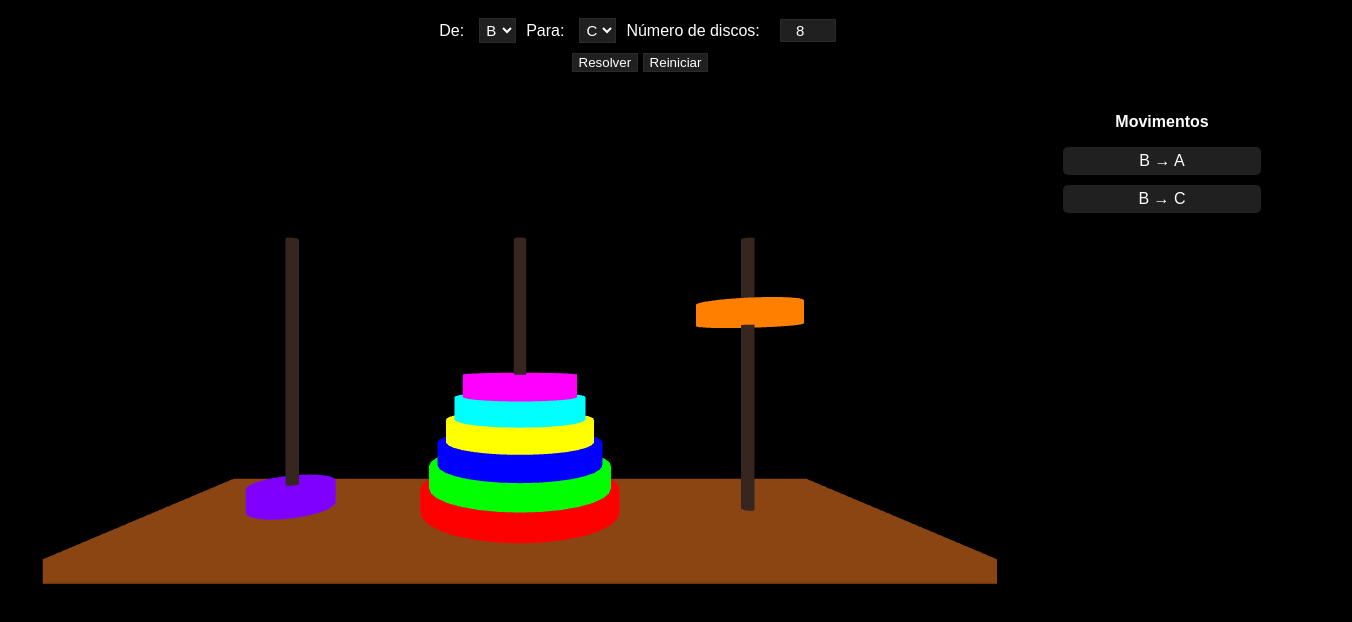
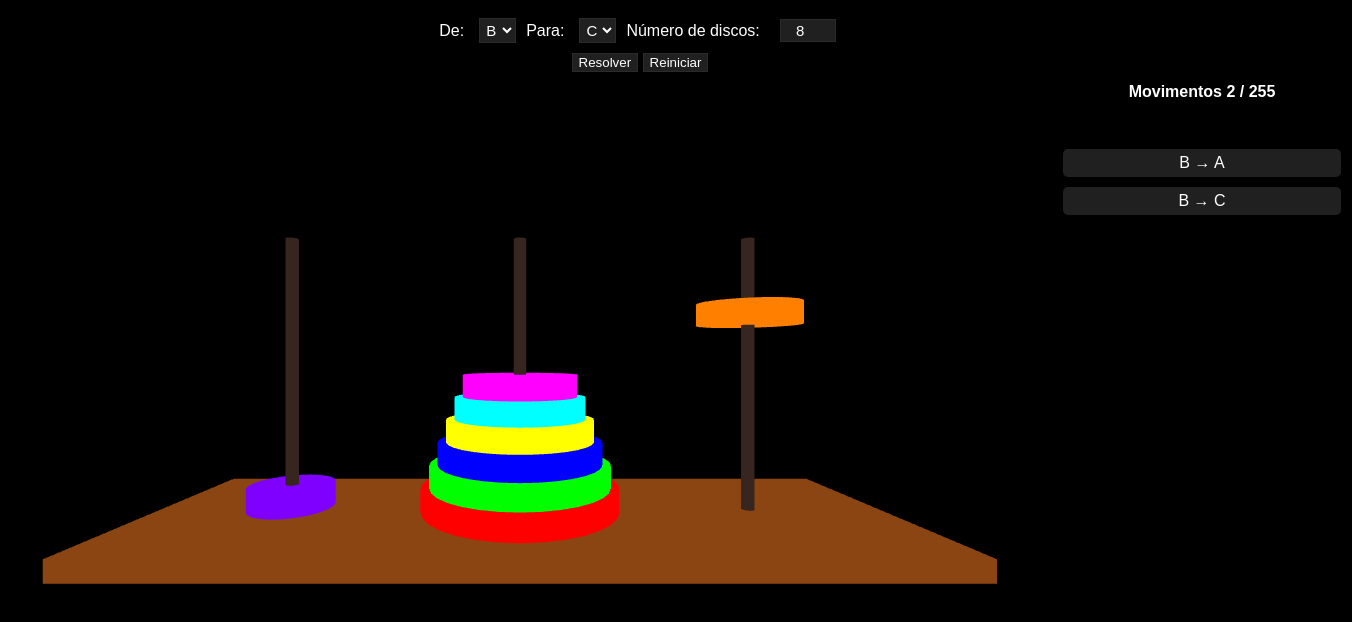
Before and after one commit to projeto-de-algoritmos-2024/D-C_TorresDeHanoi, a website built with Vite: page src/index.html in a window 1280 px wide. Both pictures are taken after a click on the button "Resolver". Shown: the part 90-712 px from the top of the page, 1352 px wide, since content can reach past the window. Built offline with nearby package versions, Linux system fonts and the light colour scheme; animation ran at ten frames a second.

Commit message:
ajustes css

```diff
--- a/src/index.html
+++ b/src/index.html
@@ -38,10 +38,12 @@
             <div>
                 <canvas id="canvas" width="800" height="400"></canvas>
             </div>
-            <div id="movements">
-                <p>Movimentos</p>
-                <ol id="movementsList">
-                </ol>
+            <div class="container">
+                <p id="movementsTitle">Movimentos <span id="count"></span><span id="total"></span></p>
+                <div id="movements">
+                    <ol id="movementsList">
+                    </ol>
+                </div>
             </div>
         </section>
     </body>
--- a/src/script.js
+++ b/src/script.js
@@ -10,6 +10,7 @@ class Game {
         this.disks = [];
         this.moveList = [];
         this.controller = new AbortController();
+        this.counter = 0;
 
         this.pegDisks = { 0: [], 1: [], 2: [] }; // Discos em cada haste
         this.fov = 50;
@@ -34,6 +35,11 @@ class Game {
         this.toPeg = document.querySelector('#toPeg');
         this.toPeg.addEventListener('change', () => {
         })
+
+        this.numMoves = document.querySelector('#total');
+        this.numMoves.innerText = '';
+
+        this.count = document.querySelector('#count');
 
         this.inputDisks = document.querySelector('#numberDisks');
         this.inputDisks.value = this.numDisks;
@@ -127,6 +133,9 @@ class Game {
 
         this.resetSelects();
         this.numDisks = 8;
+        this.counter = 0;
+        this.count.innerText = '';
+        this.numMoves.innerText = '';
 
         // Limpa a cena atual
         this.clearDisks();
@@ -197,10 +206,12 @@ class Game {
         }
         if (parseInt(this.fromPeg.value) !== parseInt(this.toPeg.value)) {
             h(this.numDisks, parseInt(this.fromPeg.value), parseInt(this.toPeg.value));
+            this.numMoves.innerText = ` / ${2**this.numDisks - 1}`;
             for (let i = 0; i < steps.length; i++) {
                 await this.moveDisk(steps[i][0], steps[i][1]);
             }
         }
+
     }
 
     async moveDisk(fromPeg, toPeg) {
@@ -266,6 +277,7 @@ class Game {
         li.appendChild(document.createTextNode(`${letters[from]} → ${letters[to]}`))
         this.movementsList.appendChild(li);
         this.moveList.push(li);
+        this.count.innerText = `${++this.counter}`;
     }
 
     createPeg(x) {
--- a/src/style.css
+++ b/src/style.css
@@ -43,6 +43,13 @@ body {
     outline: none; /* Optional: remove outline on focus */
 }
 
+.container {
+    display: flex;
+    flex-direction: column;
+    max-width: 400px;
+    align-items: center;
+}
+
 #solve {
     color: #ffffff;
     background-color: #202020;
@@ -71,6 +78,21 @@ body {
     flex-wrap: nowrap;
 }
 
+#movementsTitle {
+    width: 300px;
+    max-height: 410px;
+    overflow-y: auto;
+    border: 1px solid #000000;
+    background-color: #000000;
+    color: #ffffff;
+    padding: 10px;
+    box-sizing: border-box;
+    margin-left: 20px;
+    margin-top: 30px;
+    margin-top: 0;
+    font-weight: bold;
+}
+
 #movements {
     width: 300px;
     max-height: 410px;
@@ -81,7 +103,6 @@ body {
     padding: 10px;
     box-sizing: border-box;
     margin-left: 20px;
-    margin-top: 30px;
 }
 
 #movements p {
```
